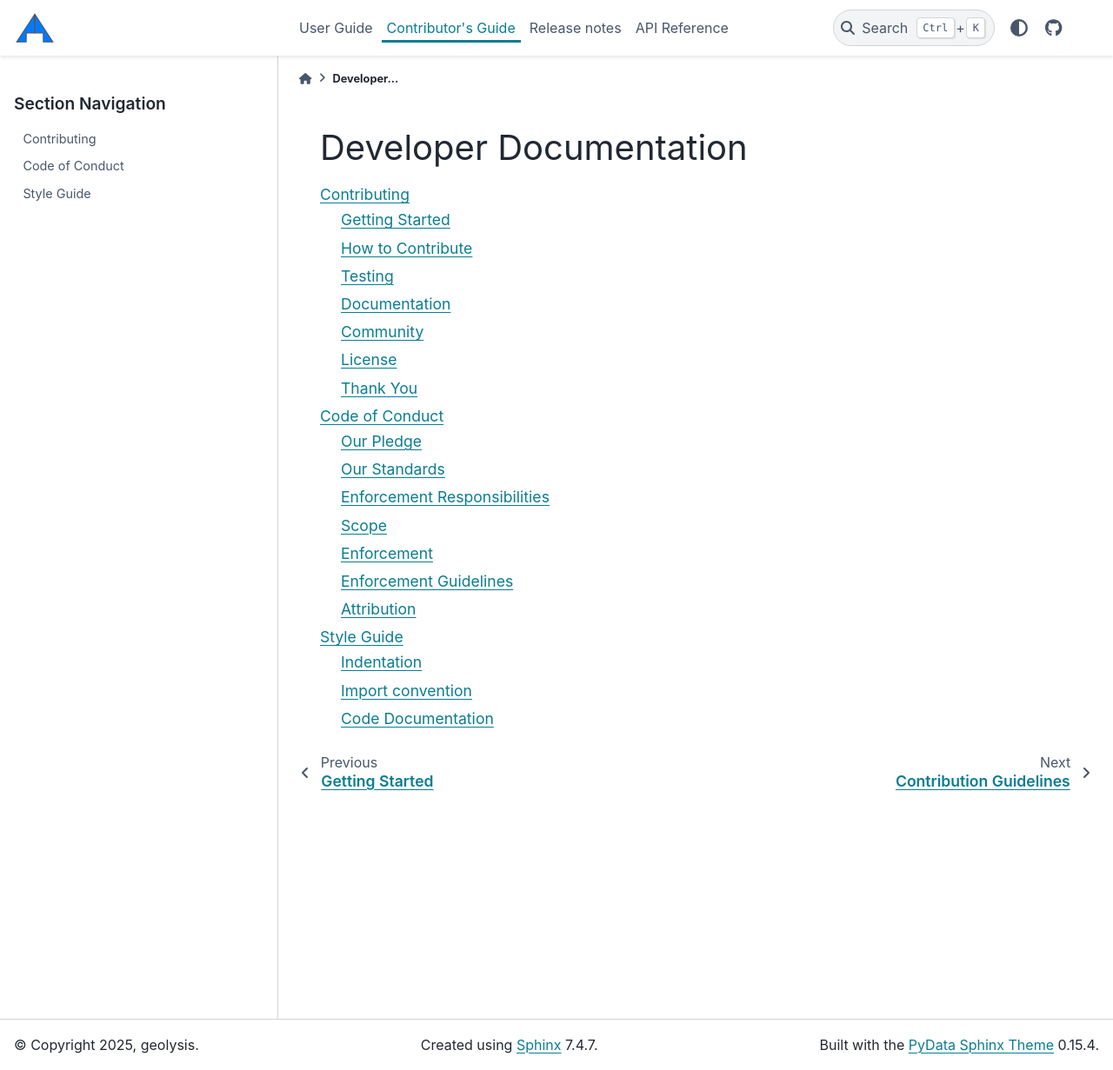
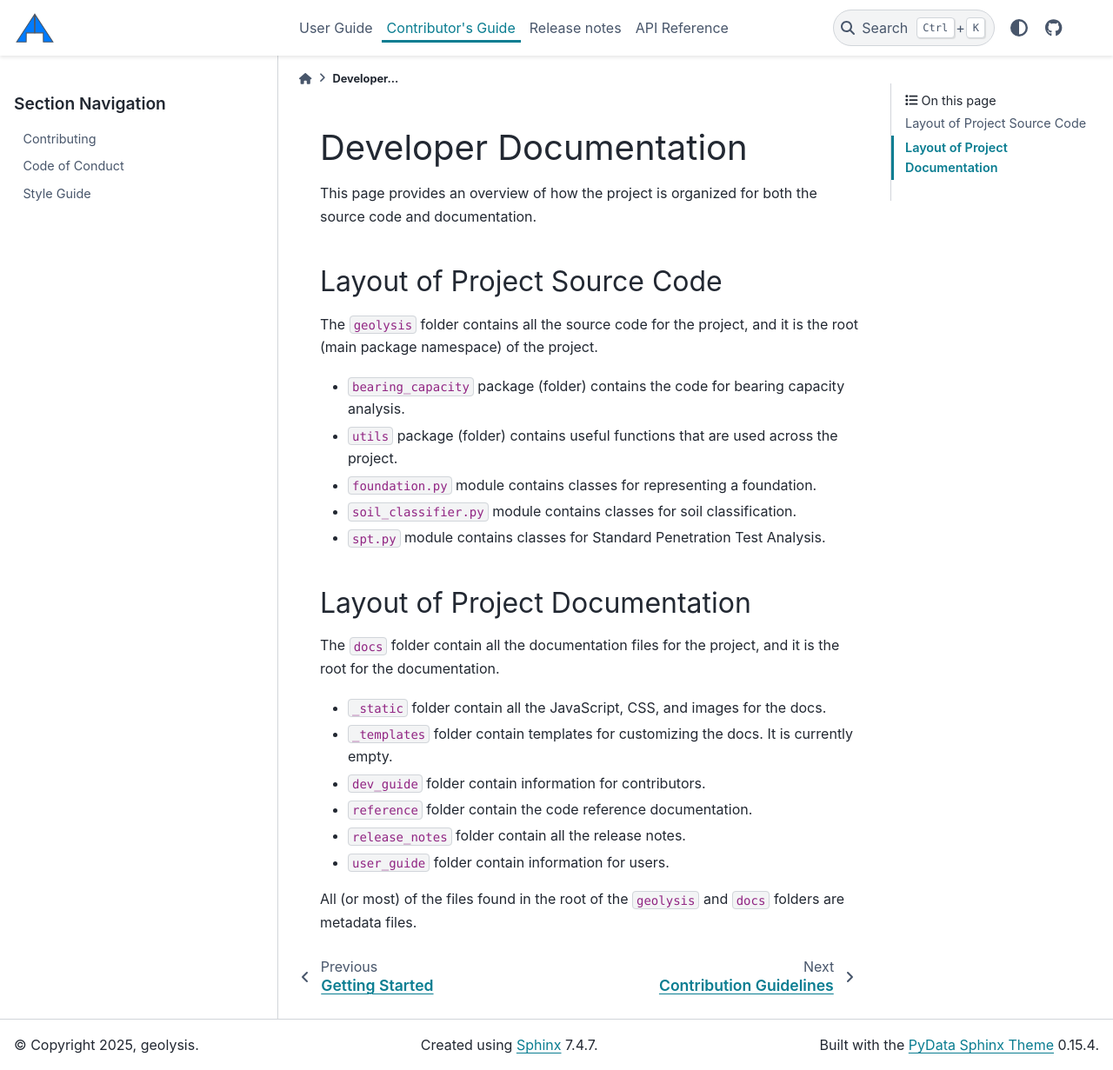
Before and after one commit to patrickboateng/geolysis, a Sphinx documentation site: the page built from docs/dev_guide/index.rst, in a window 1280 px wide and 1231 px high. Shown: the whole window at 87% size. Built offline with Sphinx 7.4.7 and the PyData theme 0.15.4, drawn with Linux system fonts in a browser that asks for light colours; nearby versions of some CDN libraries.

Commit message:
added information about the project layout

```diff
--- a/docs/dev_guide/index.rst
+++ b/docs/dev_guide/index.rst
@@ -1,9 +1,44 @@
 Developer Documentation
 =======================
 
+This page provides an overview of how the project is organized for both the
+source code and documentation.
+
+Layout of Project Source Code
+-----------------------------
+
+The ``geolysis`` folder contains all the source code for the project, and it is
+the root (main package namespace) of the project.
+
+- ``bearing_capacity`` package (folder) contains the code for bearing
+  capacity analysis.
+- ``utils`` package (folder) contains useful functions that are used across
+  the project.
+- ``foundation.py`` module contains classes for representing a foundation.
+- ``soil_classifier.py`` module contains classes for soil classification.
+- ``spt.py`` module contains classes for Standard Penetration Test Analysis.
+
+Layout of Project Documentation
+-------------------------------
+
+The ``docs`` folder contain all the documentation files for the project, and
+it is the root for the documentation.
+
+- ``_static`` folder contain all the JavaScript, CSS, and images for the docs.
+- ``_templates`` folder contain templates for customizing the docs. It is
+  currently empty.
+- ``dev_guide`` folder contain information for contributors.
+- ``reference`` folder contain the code reference documentation.
+- ``release_notes`` folder contain all the release notes.
+- ``user_guide`` folder contain information for users.
+
+All (or most) of the files found in the root of the ``geolysis`` and ``docs``
+folders are metadata files.
+
 .. toctree::
     :maxdepth: 2
+    :hidden:
 
-    Contributing        <../../../../../CONTRIBUTING.md>
-    Code of Conduct     </CODE_OF_CONDUCT.md>
+    Contributing        <../CONTRIBUTING.md>
+    Code of Conduct     <../CODE_OF_CONDUCT.md>
     Style Guide         <style_guide.rst>
```
